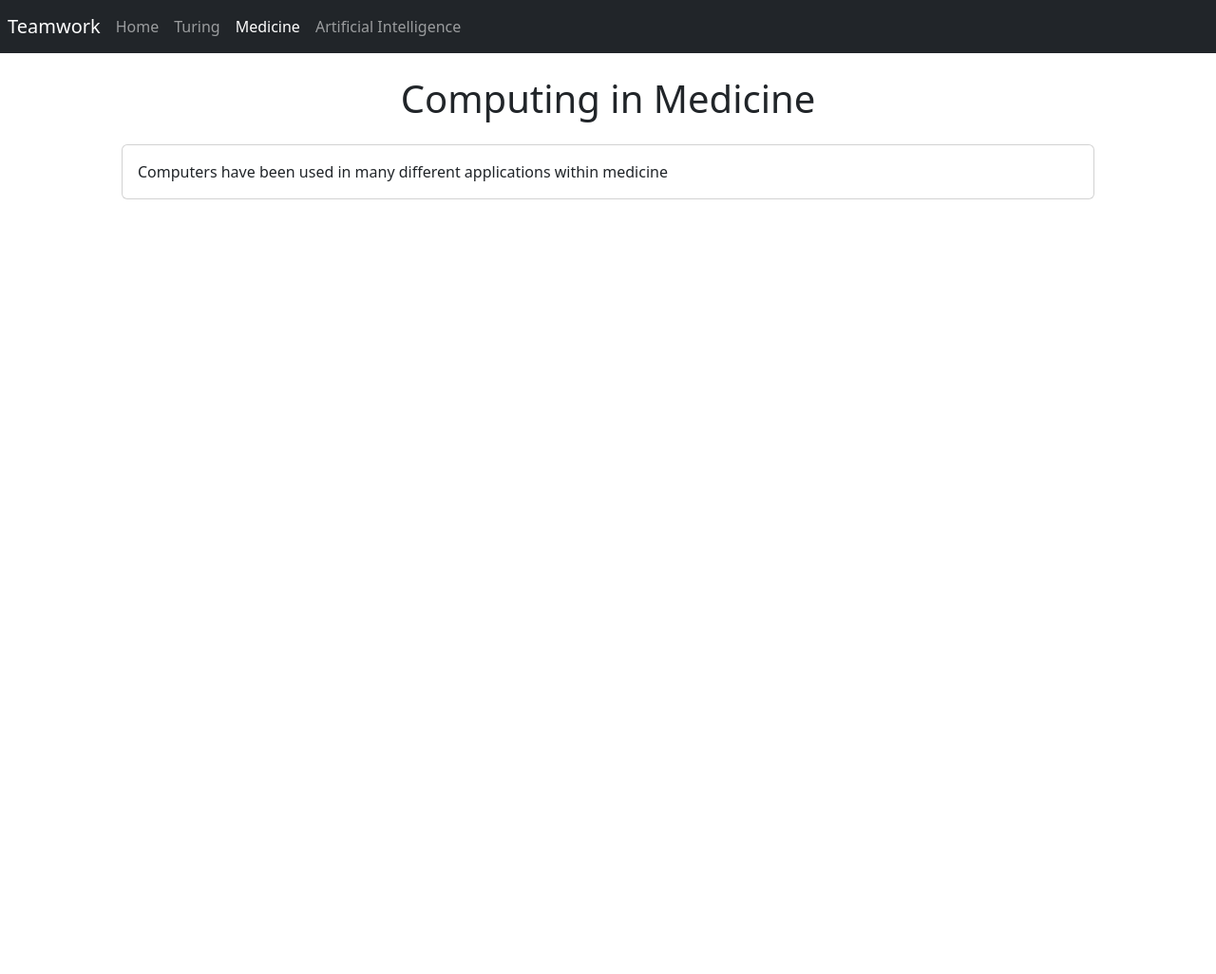
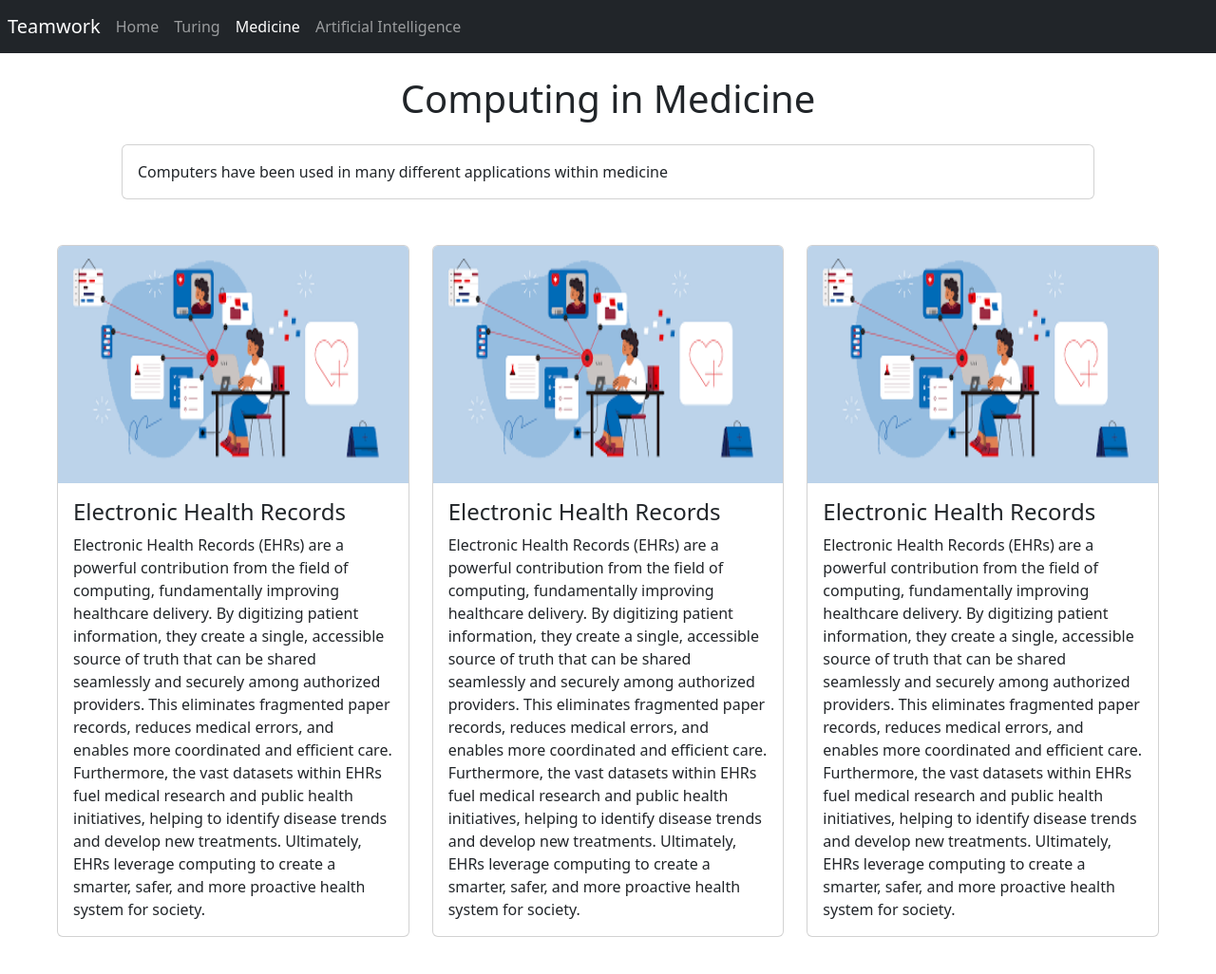
Before and after one commit to TheFlugeler/teamwork-makes-the-dreamwork, a plain HTML site: page medicine.html in a window 1280 px wide. Shown: the whole page at 95% size. Before the commit the page ends 800 px from the top, so only its background shows below. Drawn offline with nearby package versions, Linux system fonts and the light colour scheme.

Commit message:
Cards and content Medicine

```diff
--- a/medicine.html
+++ b/medicine.html
@@ -31,6 +31,67 @@
                 Computers have been used in many different applications within medicine
             </div>
         </div>
+        <div class="row my-5 mx-5">
+            <div class="col-4 d-flex">
+                <div class="card" style="width: 40rem">
+                    <img src="pictures/medicine-1.png" class="card-img-top" alt="Electronic Health Records" height="250">
+                    <div class="card-body">
+                        <h4 class="card-title">Electronic Health Records</h4>
+                        <p class="card-text">
+                            Electronic Health Records (EHRs) are a powerful contribution from the field of computing,
+                            fundamentally improving healthcare delivery. By digitizing patient information,
+                            they create a single, accessible source of truth that can be shared seamlessly and
+                            securely among authorized providers. This eliminates fragmented paper records,
+                            reduces medical errors, and enables more coordinated and efficient care.
+                            Furthermore, the vast datasets within EHRs fuel medical research and public
+                            health initiatives, helping to identify disease trends and develop new treatments.
+                            Ultimately, EHRs leverage computing to create a smarter, safer, and more proactive
+                            health system for society.
+                        </p>
+                    </div>
+                </div>
+            </div>
+            <div class="col-4 d-flex">
+                <div class="card" style="width: 40rem">
+                    <img src="pictures/medicine-1.png" class="card-img-top" alt="Electronic Health Records" height="250">
+                    <div class="card-body">
+                        <h4 class="card-title">Electronic Health Records</h4>
+                        <p class="card-text">
+                            Electronic Health Records (EHRs) are a powerful contribution from the field of computing,
+                            fundamentally improving healthcare delivery. By digitizing patient information,
+                            they create a single, accessible source of truth that can be shared seamlessly and
+                            securely among authorized providers. This eliminates fragmented paper records,
+                            reduces medical errors, and enables more coordinated and efficient care.
+                            Furthermore, the vast datasets within EHRs fuel medical research and public
+                            health initiatives, helping to identify disease trends and develop new treatments.
+                            Ultimately, EHRs leverage computing to create a smarter, safer, and more proactive
+                            health system for society.
+                        </p>
+                    </div>
+                </div>
+            </div>
+            <div class="col-4 d-flex">
+                <div class="card" style="width: 40rem">
+                    <img src="pictures/medicine-1.png" class="card-img-top" alt="Electronic Health Records" height="250">
+                    <div class="card-body">
+                        <h4 class="card-title">Electronic Health Records</h4>
+                        <p class="card-text">
+                            Electronic Health Records (EHRs) are a powerful contribution from the field of computing,
+                            fundamentally improving healthcare delivery. By digitizing patient information,
+                            they create a single, accessible source of truth that can be shared seamlessly and
+                            securely among authorized providers. This eliminates fragmented paper records,
+                            reduces medical errors, and enables more coordinated and efficient care.
+                            Furthermore, the vast datasets within EHRs fuel medical research and public
+                            health initiatives, helping to identify disease trends and develop new treatments.
+                            Ultimately, EHRs leverage computing to create a smarter, safer, and more proactive
+                            health system for society.
+                        </p>
+                    </div>
+                </div>
+            </div>
+
+        </div>
+
     </body>
     <script src="https://cdn.jsdelivr.net/npm/@popperjs/core@2.11.8/dist/umd/popper.min.js" integrity="sha384-I7E8VVD/ismYTF4hNIPjVp/Zjvgyol6VFvRkX/vR+Vc4jQkC+hVqc2pM8ODewa9r" crossorigin="anonymous"></script>
     <script src="https://cdn.jsdelivr.net/npm/bootstrap@5.3.8/dist/js/bootstrap.min.js" integrity="sha384-G/EV+4j2dNv+tEPo3++6LCgdCROaejBqfUeNjuKAiuXbjrxilcCdDz6ZAVfHWe1Y" crossorigin="anonymous"></script>
```
Also changed, not shown: pictures/medicine-1.png (added).
